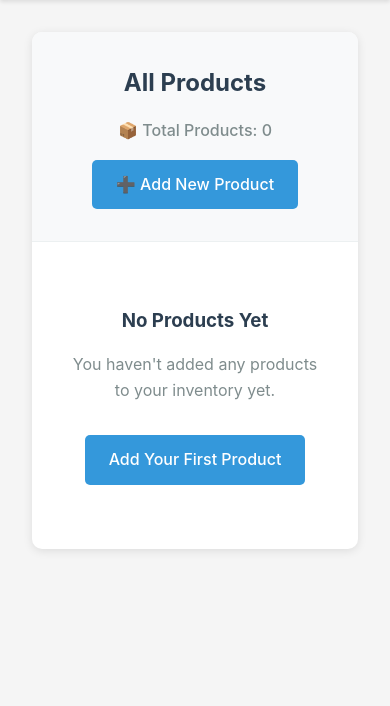
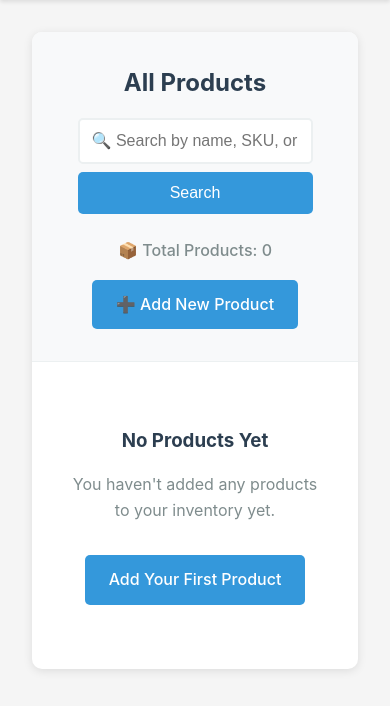
Before and after one commit to aranyakroy-alt/inventory-management-system, a Flask app: page /products in a window 390 px wide. Shown: the part 138-844 px from the top of the page. Run offline with Flask 3, Linux system fonts and the light colour scheme.

Commit message:
Phase 2: Add product search functionality
- Added search form to products header
- Search works across name, SKU, and description
- Added search result count and clear functionality
- Added no-results state for empty searches
- Responsive search design for mobile
- Search term persists in URL and form

```diff
--- a/app.py
+++ b/app.py
@@ -21,8 +21,20 @@ def index():
 
 @app.route('/products')
 def products():
-    """Display all products"""
-    all_products = Product.query.all()
+    """Display all products with optional search"""
+    search_query = request.args.get('search', '').strip()
+
+    if search_query:
+        # Search across name, SKU, and description
+        all_products = Product.query.filter(
+            Product.name.contains(search_query) |
+            Product.sku.contains(search_query) |
+            Product.description.contains(search_query)
+        ).all()
+    else:
+        # Show all products
+        all_products = Product.query.all()
+
     return render_template('products.html', products=all_products)
 
 @app.route('/add_product', methods=['GET', 'POST'])
@@ -121,6 +133,7 @@ def delete_product(id):
 
     return redirect(url_for('products'))
 
+
 # Run the application
 if __name__ == '__main__':
     with app.app_context():
--- a/static/style.css
+++ b/static/style.css
@@ -418,3 +418,105 @@ body {
         padding: 0.4rem 0.6rem;
     }
 }
+
+/* Search functionality styles */
+.products-controls {
+    display: flex;
+    flex-direction: column;
+    gap: 1rem;
+}
+
+.search-form {
+    width: 100%;
+}
+
+.search-group {
+    display: flex;
+    gap: 0.5rem;
+    align-items: center;
+    flex-wrap: wrap;
+}
+
+.search-input {
+    flex: 1;
+    min-width: 300px;
+    padding: 0.75rem;
+    border: 2px solid #ecf0f1;
+    border-radius: 5px;
+    font-size: 1rem;
+    transition: border-color 0.3s;
+}
+
+.search-input:focus {
+    outline: none;
+    border-color: #3498db;
+}
+
+.btn-search {
+    background-color: #3498db;
+    color: white;
+    border: none;
+    padding: 0.75rem 1.5rem;
+    border-radius: 5px;
+    cursor: pointer;
+    transition: background-color 0.3s;
+}
+
+.btn-search:hover {
+    background-color: #2980b9;
+}
+
+.btn-clear {
+    background-color: #95a5a6;
+    color: white;
+    text-decoration: none;
+    padding: 0.75rem 1rem;
+    border-radius: 5px;
+    transition: background-color 0.3s;
+}
+
+.btn-clear:hover {
+    background-color: #7f8c8d;
+}
+
+.search-term {
+    color: #3498db;
+    font-weight: 500;
+    font-style: italic;
+}
+
+/* No results message */
+.no-results {
+    text-align: center;
+    padding: 3rem 2rem;
+    background: #f8f9fa;
+    border-radius: 8px;
+    margin: 2rem 0;
+}
+
+.no-results h3 {
+    color: #7f8c8d;
+    margin-bottom: 1rem;
+}
+
+.no-results p {
+    color: #95a5a6;
+    margin-bottom: 1.5rem;
+}
+
+/* Responsive search */
+@media (max-width: 768px) {
+    .search-group {
+        flex-direction: column;
+        align-items: stretch;
+    }
+
+    .search-input {
+        min-width: auto;
+        width: 100%;
+    }
+
+    .products-controls {
+        gap: 1.5rem;
+    }
+}
--- a/templates/products.html
+++ b/templates/products.html
@@ -4,9 +4,26 @@
 <div class="products-container">
     <div class="products-header">
         <h2>All Products</h2>
+        <div class="products-controls">
+            <form method="GET" class="search-form">
+                <div class="search-group">
+                    <input type="text" name="search" placeholder="🔍 Search by name, SKU, or description..."
+                           value="{{ request.args.get('search', '') }}" class="search-input">
+                    <button type="submit" class="btn btn-search">Search</button>
+                    {% if request.args.get('search') %}
+                        <a href="{{ url_for('products') }}" class="btn btn-clear">Clear</a>
+                    {% endif %}
+                </div>
+            </form>
             <div class="products-summary">
+                {% if request.args.get('search') %}
+                    <span class="product-count">🔍 Found: {{ products|length }} products</span>
+                    <span class="search-term">Search: "{{ request.args.get('search') }}"</span>
+                {% else %}
                     <span class="product-count">📦 Total Products: {{ products|length }}</span>
+                {% endif %}
                 <a href="{{ url_for('add_product') }}" class="btn btn-primary">➕ Add New Product</a>
+            </div>
         </div>
     </div>
 
@@ -53,13 +70,24 @@
             </table>
         </div>
     {% else %}
+        {% if request.args.get('search') %}
+            <!-- No search results -->
+            <div class="no-results">
+                <h3>No Products Found</h3>
+                <p>No products match your search for "{{ request.args.get('search') }}"</p>
+                <a href="{{ url_for('products') }}" class="btn btn-secondary">Show All Products</a>
+            </div>
+        {% else %}
+            <!-- No products at all -->
             <div class="empty-state">
                 <h3>No Products Yet</h3>
                 <p>You haven't added any products to your inventory yet.</p>
                 <a href="{{ url_for('add_product') }}" class="btn btn-primary">Add Your First Product</a>
             </div>
         {% endif %}
+    {% endif %}
 </div>
+
 <script>
 function deleteProduct(id, name) {
     if (confirm(`Are you sure you want to delete "${name}"? This action cannot be undone.`)) {
```
Lines whose indentation alone changed are shown as unchanged.
